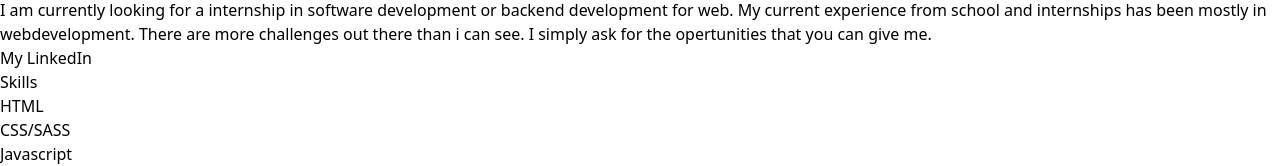
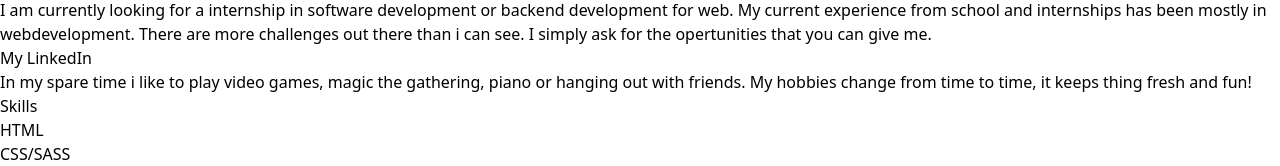
Before and after one commit to VincentBenders/portfolio-project, a React (Vite) app: page /portfolio-project/about in a window 1280 px wide. Shown: the part 422-588 px from the top of the page. Built offline with nearby package versions, Linux system fonts and the light colour scheme.

Commit message:
added a bit of text about my hobbies

```diff
--- a/src/Home.jsx
+++ b/src/Home.jsx
@@ -44,6 +44,10 @@ export default class Home extends Component {
                   </Link>
                 </p>
               </div>
+              <p className="mt-4 text-lg ">
+              In my spare time i like to play video games, magic the gathering, piano or hanging out with friends.
+              My hobbies change from time to time, it keeps thing fresh and fun!
+            </p>
           </section>
           <section className="bg-[#12304f] text-[#f6f7f8] w-96 p-8 rounded-2xl shadow-lg max-w-2xl mx-auto">
             <h2 className="text-3xl ">Skills</h2>
```
